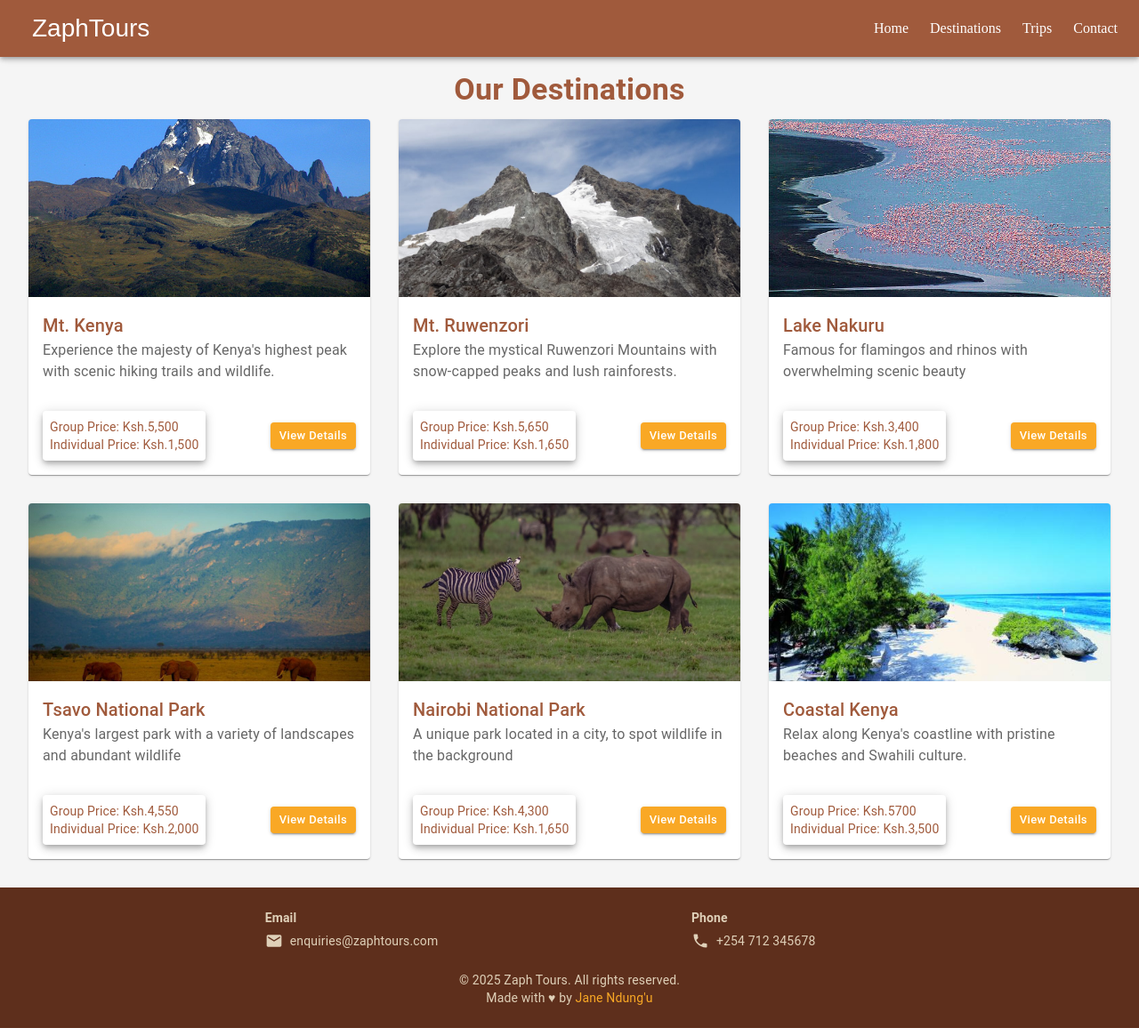
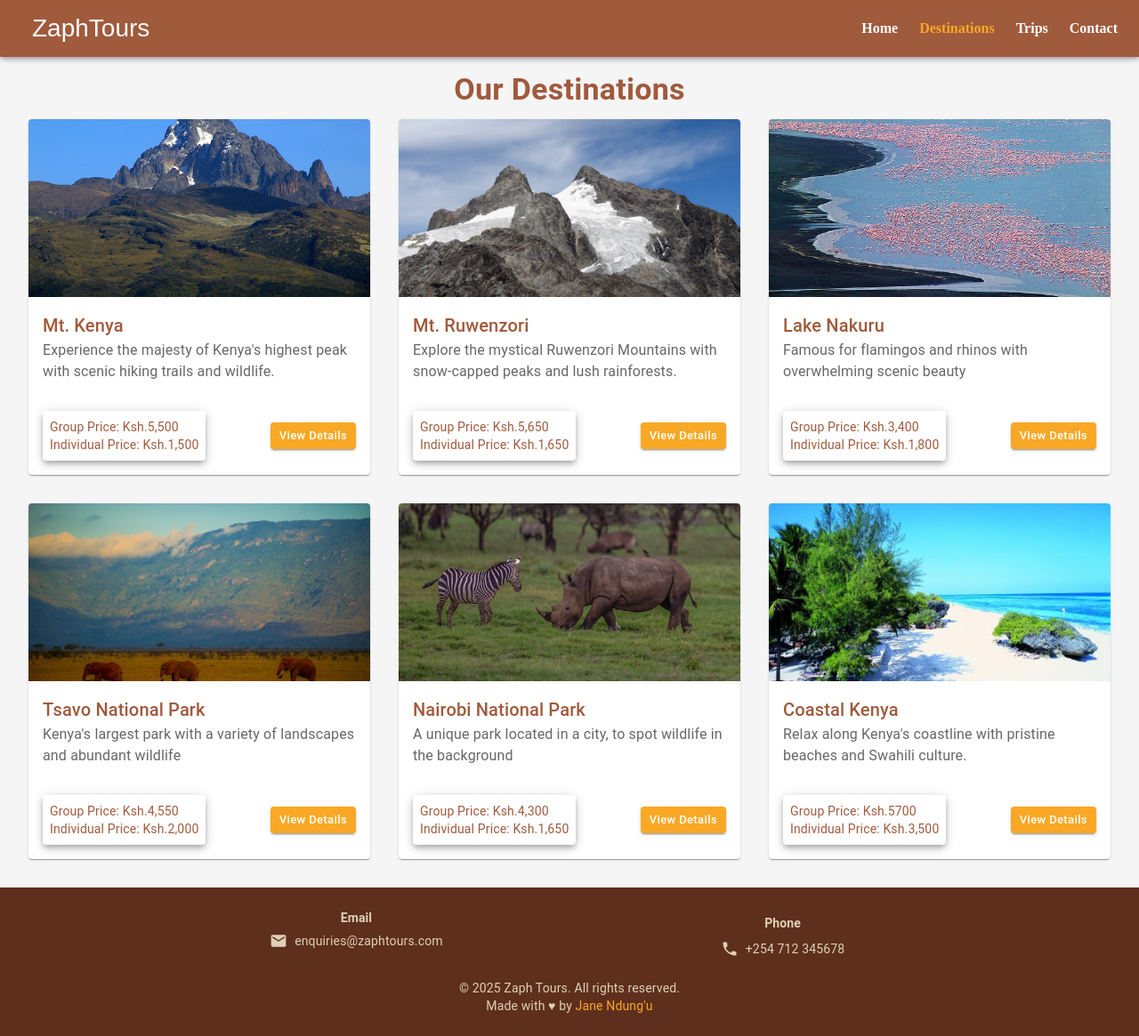
Before and after one commit to JaninWanjiru/Zaph-Tours, a React (Vite) app: page /destinations in a window 1280 px wide. Shown: the whole page at 89% size. Built offline with nearby package versions, Linux system fonts and the light colour scheme.

Commit message:
replace Link component with NavLink component so as to provide extra styling to indicate the active route in the navbar - add the stylings of the active link and link to App.css - modify the footer

```diff
--- a/src/App.css
+++ b/src/App.css
@@ -3,3 +3,15 @@
     padding: 0;
     box-sizing: border-box;
 }
+
+.link.active-link {
+    color: #f9a825;
+    text-decoration: none;
+    font-weight: bold;
+}
+
+.link {
+    color: inherit;
+    text-decoration: none;
+    font-weight: bold;
+}
--- a/src/components/DestinationsSection.tsx
+++ b/src/components/DestinationsSection.tsx
@@ -74,6 +74,12 @@ function DestinationsSection() {
                 component="img"
                 height="200px"
                 image={destination.image}
+                sx={{
+                  transition: "transform 0.4s ease-in-out",
+                  "&:hover": {
+                    transform: "scale(1.05)",
+                  },
+                }}
               />
               <CardContent>
                 <Typography variant="h6" color="primary">
--- a/src/components/Footer.tsx
+++ b/src/components/Footer.tsx
@@ -4,21 +4,35 @@ import { Email, Phone } from "@mui/icons-material";
 function Footer() {
   return (
     <Box component="footer" sx={{ bgcolor: "#5E2F1C", color: "#DFD0B8", p: 3 }}>
-      <Grid container justifyContent="space-evenly">
+      <Grid
+        container
+        justifyContent="space-evenly"
+        sx={{ textAlign: "center" }}
+      >
         <Grid size={{ xs: 12, sm: 6, md: 2 }}>
           <Typography variant="subtitle2" sx={{ fontWeight: "bold", mb: 0.5 }}>
             Email
           </Typography>
-          <Stack direction="row" spacing={1}>
+          <Stack
+            direction="row"
+            spacing={1}
+            justifyContent="center"
+            alignItems="center"
+          >
             <Email fontSize="small" />
             <Typography variant="body2"> enquiries@zaphtours.com</Typography>
           </Stack>
         </Grid>
         <Grid size={{ xs: 12, sm: 6, md: 2 }}>
-          <Typography variant="subtitle2" sx={{ fontWeight: "bold", mb: 0.5 }}>
+          <Typography variant="subtitle2" sx={{ fontWeight: "bold", my: 0.8 }}>
             Phone
           </Typography>
-          <Stack direction="row" spacing={1}>
+          <Stack
+            direction="row"
+            spacing={1}
+            justifyContent="center"
+            alignItems="center"
+          >
             <Phone fontSize="small" />
             <Typography variant="body2">+254 712 345678</Typography>
           </Stack>
--- a/src/components/Nav.tsx
+++ b/src/components/Nav.tsx
@@ -9,44 +9,53 @@ import {
   ListItem,
 } from "@mui/material";
 import MenuIcon from "@mui/icons-material/Menu";
-import { Link } from "react-router-dom";
+import { NavLink } from "react-router-dom";
 import { useState } from "react";
+import "../App.css";
 
 function Nav() {
   const [drawerOpen, setDrawerOpen] = useState(false);
+
   return (
     <AppBar position="fixed" color="primary">
       <Toolbar>
         <IconButton size="large" sx={{ marginRight: "auto", color: "inherit" }}>
           ZaphTours
         </IconButton>
+
+        {/* desktop navigation */}
         <Stack
           direction="row"
           spacing={3}
           sx={{ display: { xs: "none", md: "flex" } }}
         >
-          <Link to="/" style={{ color: "inherit", textDecoration: "none" }}>
+          <NavLink
+            to="/"
+            className={({ isActive }) => (isActive ? "active-link link" : "link")}
+          >
             Home
-          </Link>
-          <Link
+          </NavLink>
+          <NavLink
             to="/destinations"
-            style={{ color: "inherit", textDecoration: "none" }}
+            className={({ isActive }) => (isActive ? "active-link link" : "link")}
           >
             Destinations
-          </Link>
-          <Link
+          </NavLink>
+          <NavLink
             to="/tripTypes"
-            style={{ color: "inherit", textDecoration: "none" }}
+            className={({ isActive }) => (isActive ? "active-link link" : "link")}
           >
             Trips
-          </Link>
-          <Link
+          </NavLink>
+          <NavLink
             to="/contact"
-            style={{ color: "inherit", textDecoration: "none" }}
+            className={({ isActive }) => (isActive ? "active-link link" : "link")}
           >
             Contact
-          </Link>
+          </NavLink>
         </Stack>
+
+        {/* mobile navigation*/}
         <Box sx={{ display: { xs: "flex", md: "none" } }}>
           <IconButton
             size="large"
@@ -61,59 +70,43 @@ function Nav() {
             open={drawerOpen}
             onClose={() => setDrawerOpen(false)}
           >
-            <Box
-              sx={{
-                p: 2,
-              }}
-            >
+            <Box sx={{ p: 2 }}>
               <List>
                 <ListItem>
-                  <Link
-                    style={{
-                      textDecoration: "none",
-                      color: "#a05a3c",
-                      fontWeight: "bold",
-                    }}
+                  <NavLink
                     to="/"
+                    style={{ color: "#a05a3c" }}
+                    className={({ isActive }) => (isActive ? "active-link link" : "link")}
                   >
                     Home
-                  </Link>
+                  </NavLink>
                 </ListItem>
                 <ListItem>
-                  <Link
-                    style={{
-                      textDecoration: "none",
-                      color: "#a05a3c",
-                      fontWeight: "bold",
-                    }}
+                  <NavLink
                     to="/destinations"
+                    style={{ color: "#a05a3c" }}
+                    className={({ isActive }) => (isActive ? "active-link link" : "link")}
                   >
                     Destinations
-                  </Link>
+                  </NavLink>
                 </ListItem>
                 <ListItem>
-                  <Link
-                    style={{
-                      textDecoration: "none",
-                      color: "#a05a3c",
-                      fontWeight: "bold",
-                    }}
+                  <NavLink
                     to="/tripTypes"
+                    style={{ color: "#a05a3c" }}
+                    className={({ isActive }) => (isActive ? "active-link link" : "link")}
                   >
                     Trips
-                  </Link>
+                  </NavLink>
                 </ListItem>
                 <ListItem>
-                  <Link
-                    style={{
-                      textDecoration: "none",
-                      color: "#a05a3c",
-                      fontWeight: "bold",
-                    }}
+                  <NavLink
                     to="/contact"
+                    style={{ color: "#a05a3c" }}
+                    className={({ isActive }) => (isActive ? "active-link link" : "link")}
                   >
                     Contact
-                  </Link>
+                  </NavLink>
                 </ListItem>
               </List>
             </Box>
--- a/src/components/TripsSection.tsx
+++ b/src/components/TripsSection.tsx
@@ -119,7 +119,7 @@ function TripsSection() {
                 <Typography variant="body1" sx={{ mt: 1, mb: 1 }}>
                   {trip.description}
                 </Typography>
-                <Typography variant="subtitle2" color="secondary">
+                <Typography variant="subtitle2" color="secondary" fontWeight="bold">
                   {trip.pricing}
                 </Typography>
               </CardContent>
```
